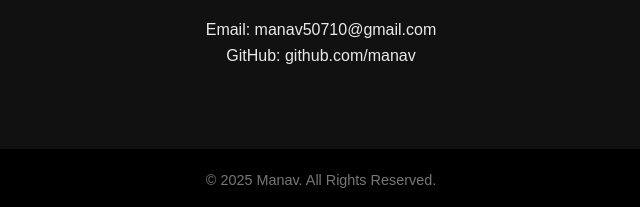
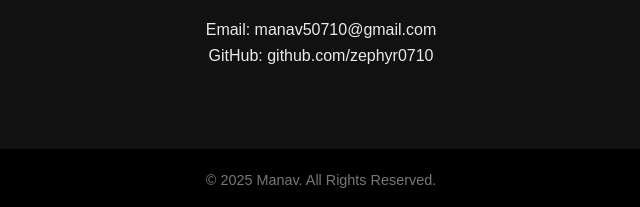
Before and after one commit to zephyr0710/portfolio-html-css, a plain HTML site: page INDEX.HTML in a window 1280 px wide. Shown: the part 1924-2131 px from the top of the page, 319-959 px from the left. Drawn offline with Linux system fonts and the light colour scheme.

Commit message:
Update INDEX.HTML

```diff
--- a/INDEX.HTML
+++ b/INDEX.HTML
@@ -74,7 +74,7 @@
 <section id="contact" class="section dark">
     <h2>Contact</h2>
     <p>Email: manav50710@gmail.com</p>
-    <p>GitHub: github.com/manav</p>
+    <p>GitHub: github.com/zephyr0710</p>
 </section>
 
 <footer>
```
